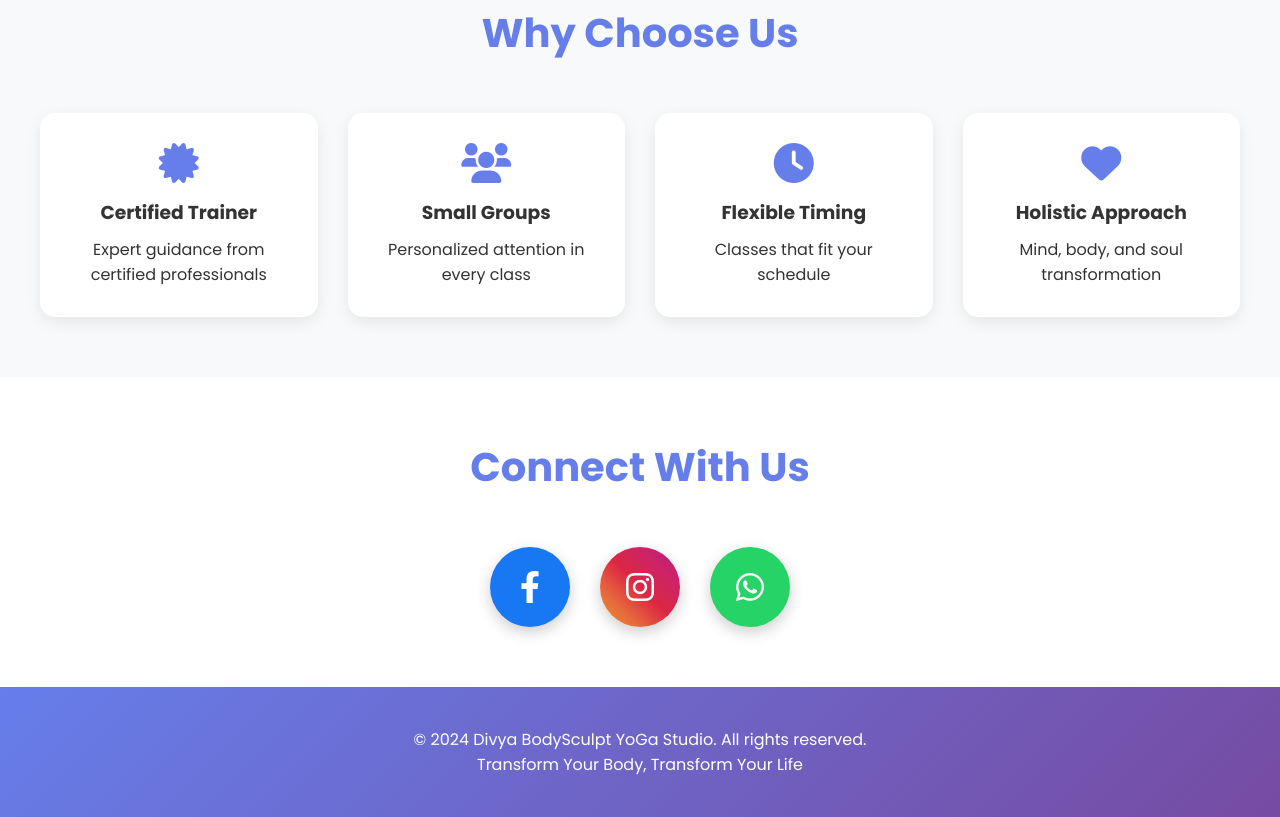
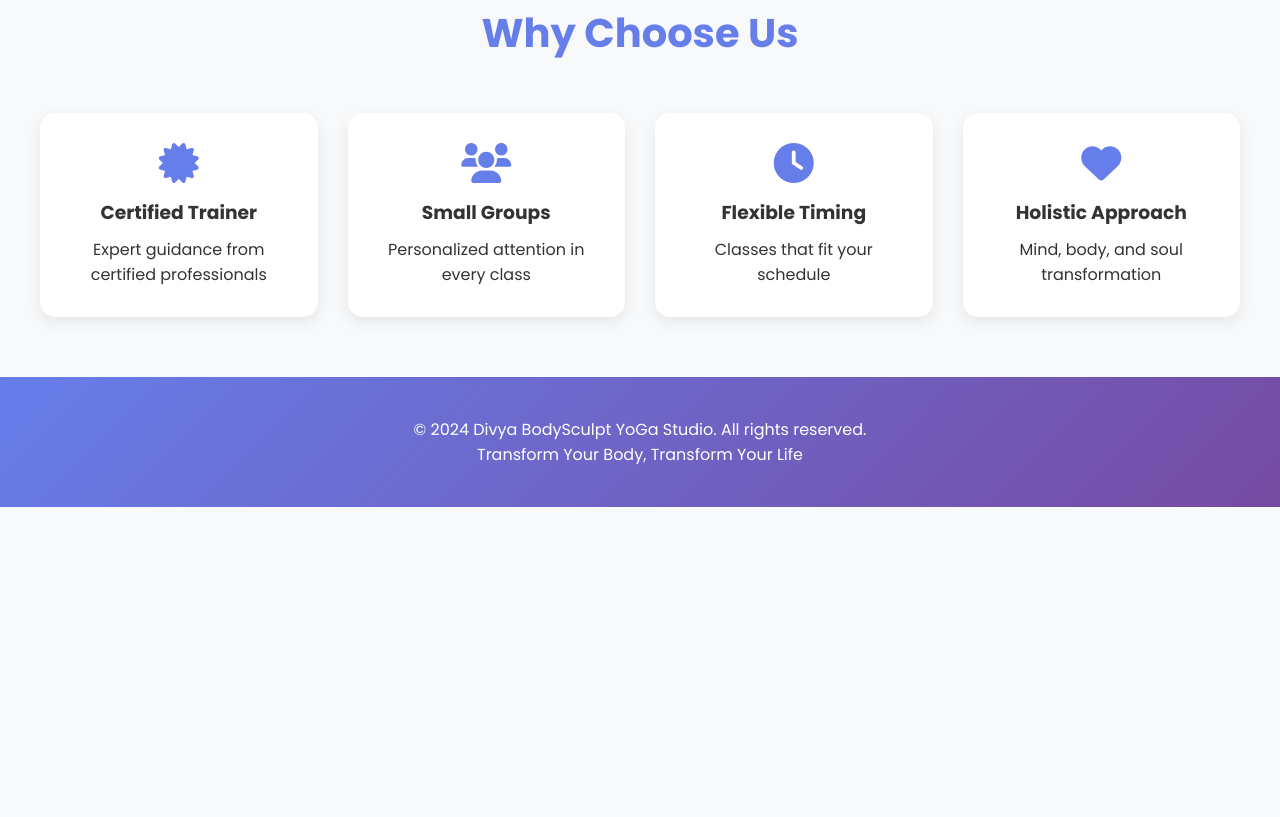
Before and after one commit to bharathkumar33/DivyaBodySculptYogaStudio, a website: page public/index.html in a window 1280 px wide. Shown: the part 863-1680 px from the top of the page. After the commit the page ends 1370 px from the top, so only its background shows below. Drawn offline with Linux system fonts and the light colour scheme.

```diff
--- a/public/index.html
+++ b/public/index.html
@@ -414,22 +414,6 @@
         </div>
     </section>
 
-    <!-- Social Links -->
-    <section class="social-section">
-        <h2 class="section-title">Connect With Us</h2>
-        <div class="social-links">
-            <a href="https://www.facebook.com/share/16yuSkvKuA/" target="_blank" class="social-btn social-facebook">
-                <i class="fab fa-facebook-f"></i>
-            </a>
-            <a href="https://www.instagram.com/divya_bodysculpt_yoga_studio?igsh=MXNjY3MxZjJzMWNoZw==" target="_blank" class="social-btn social-instagram">
-                <i class="fab fa-instagram"></i>
-            </a>
-            <a href="https://wa.me/61431955787" target="_blank" class="social-btn social-whatsapp">
-                <i class="fab fa-whatsapp"></i>
-            </a>
-        </div>
-    </section>
-
     <!-- Footer -->
     <footer>
         <p>&copy; 2024 Divya BodySculpt YoGa Studio. All rights reserved.</p>
```
